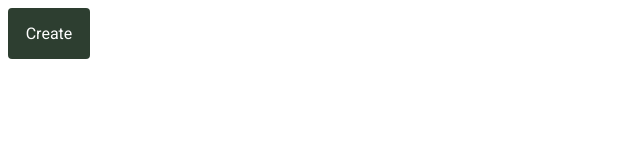
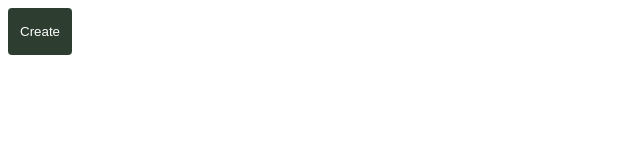
Before and after one commit to TealGlow/Stitch-Tracker, a React (Create React App) app: page / in a window 1280 px wide. Shown: the top 160 px of the page, without its empty margins (0-640 px from the left). Built offline with nearby package versions, Linux system fonts and the light colour scheme.

Commit message:
update button style

```diff
--- a/src/components/form-components/Button.tsx
+++ b/src/components/form-components/Button.tsx
@@ -12,15 +12,28 @@ const Button = (props: Props) => {
 
 export default Button;
 
-const Container = styled.div`
-    display:flex;
-    align-items:center;
-    justify-content:center;
+const Container = styled.button`
+    display: flex;
+    align-items: center;
+    justify-content: center;
 
-    width: 3.125rem;
+    width: 4rem;
     padding: var(--sizing-16px-rem);
     border-radius: var(--border-radius-small);
 
     background-color: var(--primary-color);
     color: var(--background-color);
+
+    margin-top: 6px;
+    outline: none;
+    border: none;
+
+    &:hover {
+        background-color: var(--primary-color-dark);
+    }
+
+    &:active {
+        border: none;
+        background-color: var(--primary-color-light);
+    }
 `;
```
